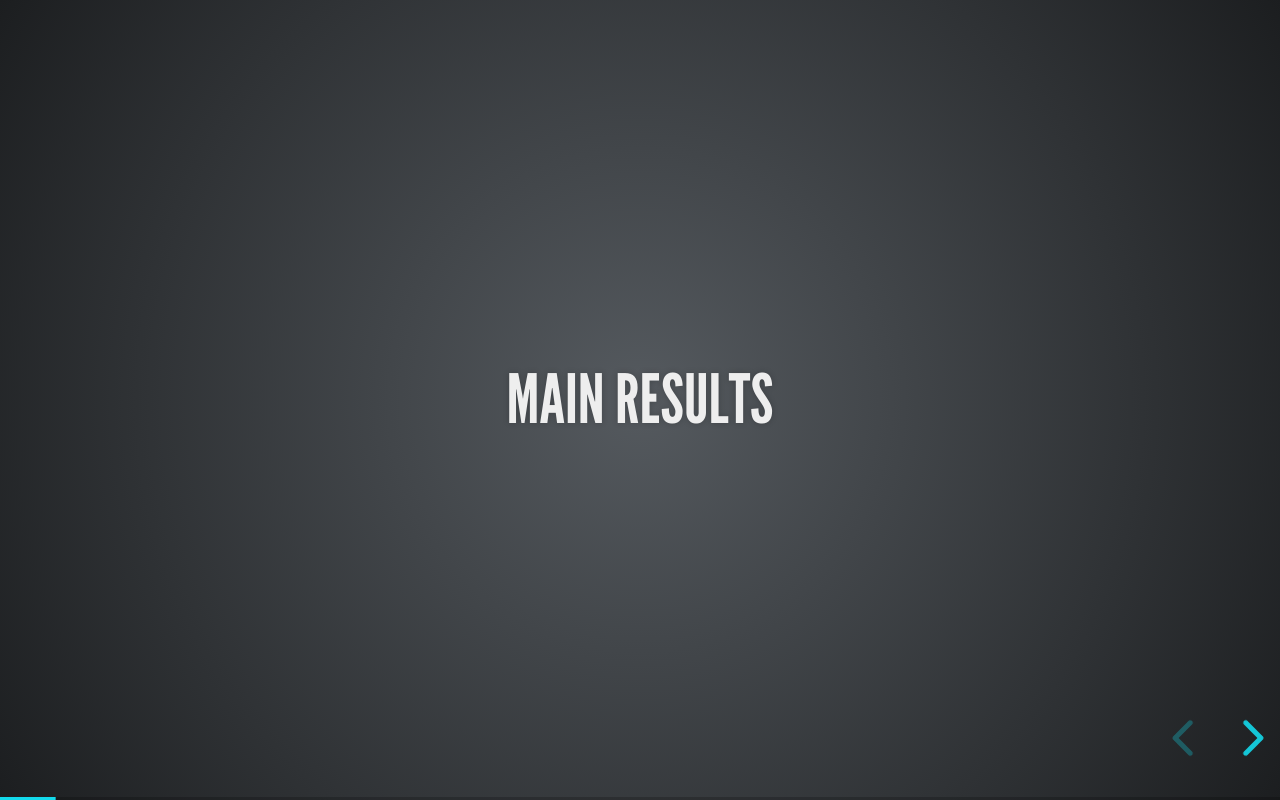
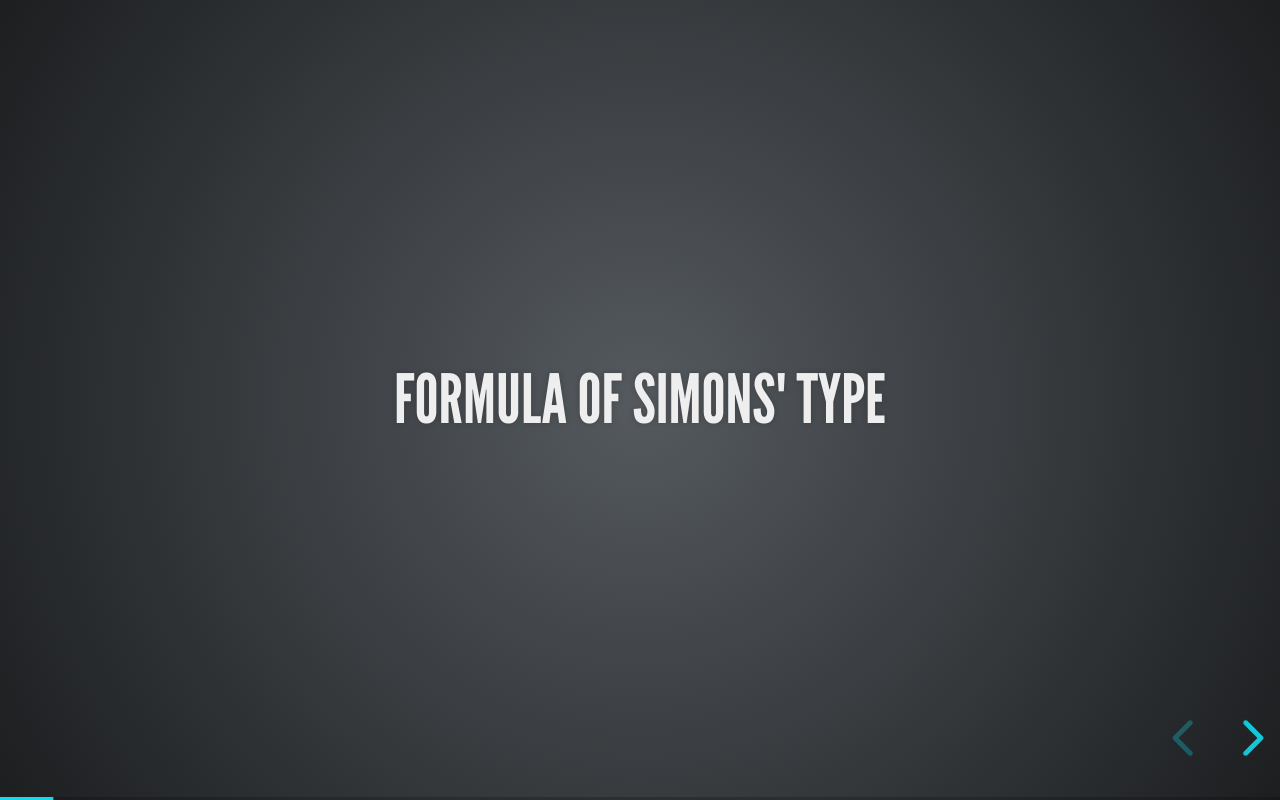
Before and after one commit to mpbsd/talk, a website: page simons/index.html in a window 1280 px wide. Both pictures are taken after a click on the button "next slide". Drawn offline with nearby package versions, Linux system fonts and the light colour scheme.

Commit message:
add an introductory section

```diff
--- a/simons/index.html
+++ b/simons/index.html
@@ -40,6 +40,12 @@
           <h6>
             Tuesday, May 09th, 2023.
           </h6>
+        </section>
+
+        <section>
+          <h3>
+            Formula of Simons' type
+          </h3>
         </section>
 
         <section>
```
